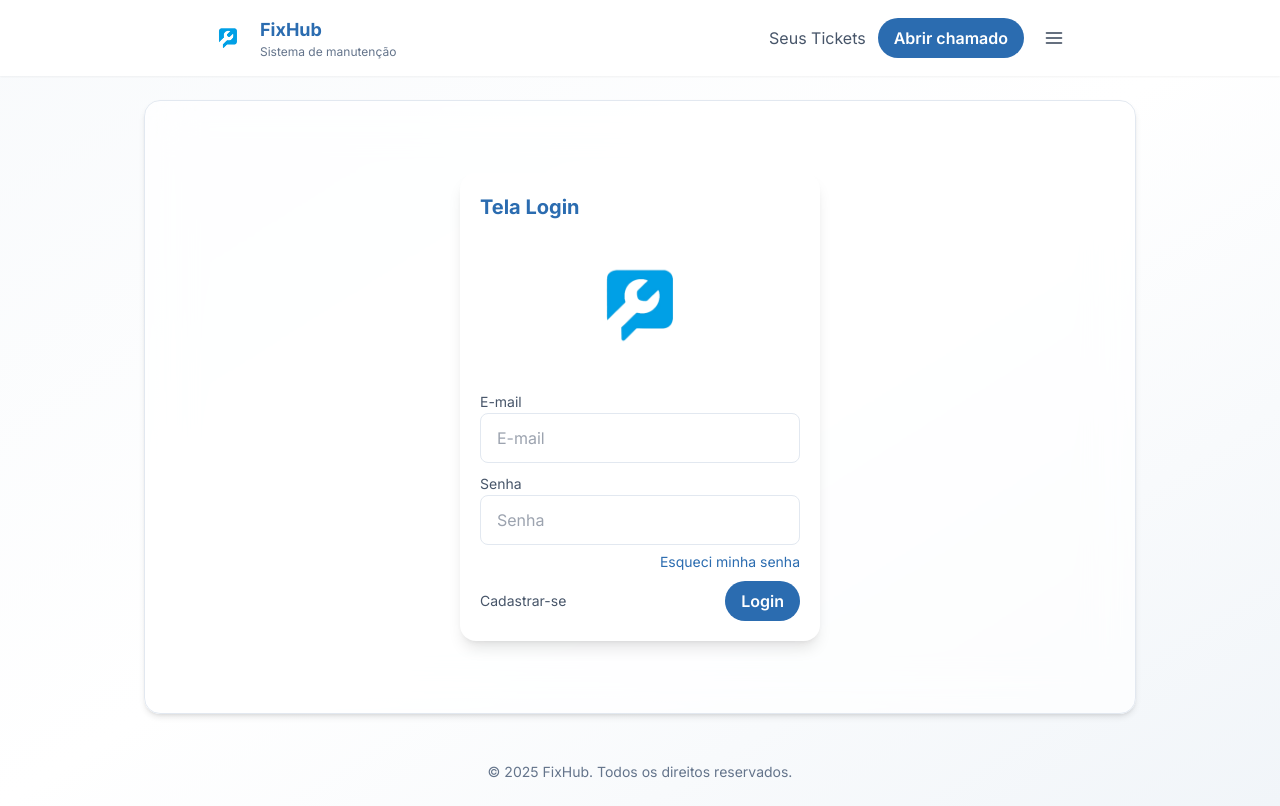
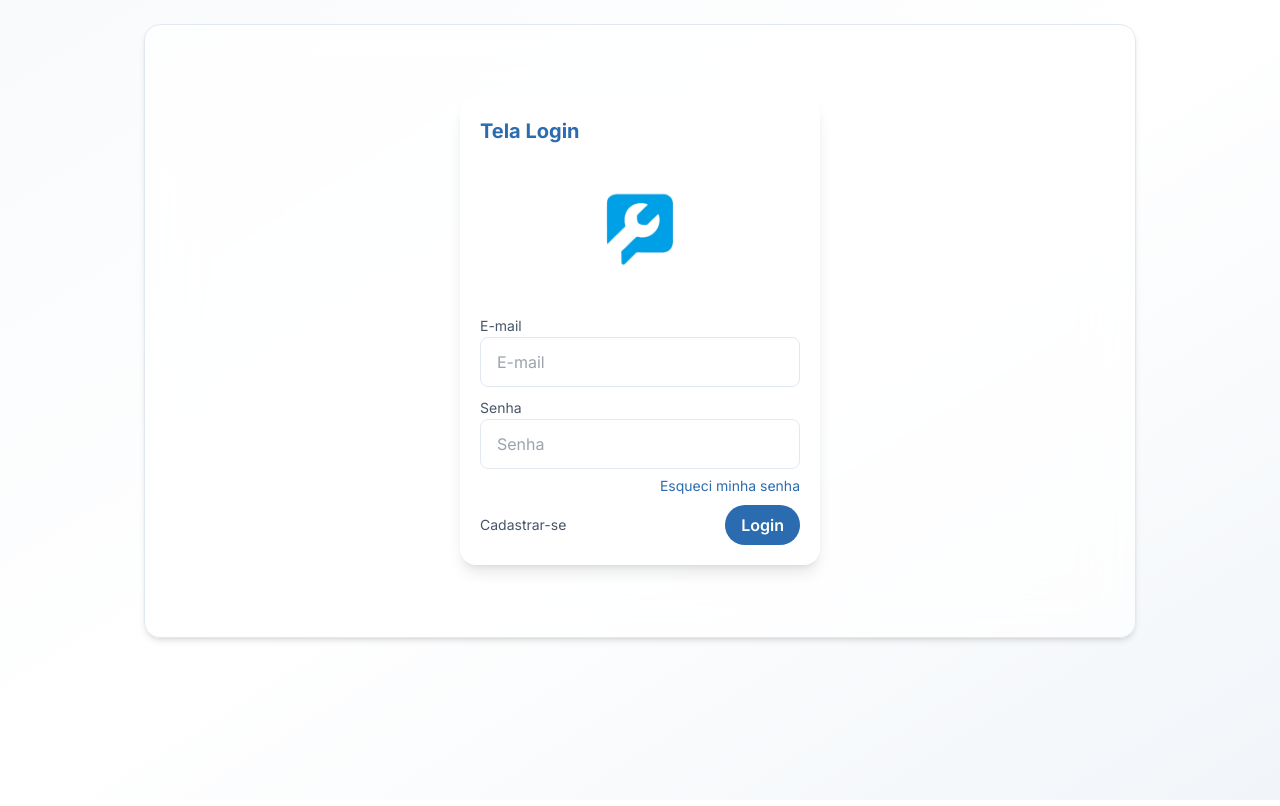
Before and after one commit to mirellisss/FixHub_front_final, a React (Vite) app: page / in a window 1280 px wide. Built offline with nearby package versions, Linux system fonts and the light colour scheme.

Commit message:
correçoes

```diff
--- a/src/components/Layout.jsx
+++ b/src/components/Layout.jsx
@@ -9,7 +9,7 @@ export default function Layout() {
   const location = useLocation()
 
   // Rotas onde o Navbar, SlideMenu e Footer não devem aparecer
-  const noNavbarRoutes = ['/login', '/register', '/forgot-password']
+  const noNavbarRoutes = ['/login', '/register', '/forgot-password', '/']
   const hideNavbar = noNavbarRoutes.includes(location.pathname)
 
   return (
```
Also changed, not shown: user_maria.png.
